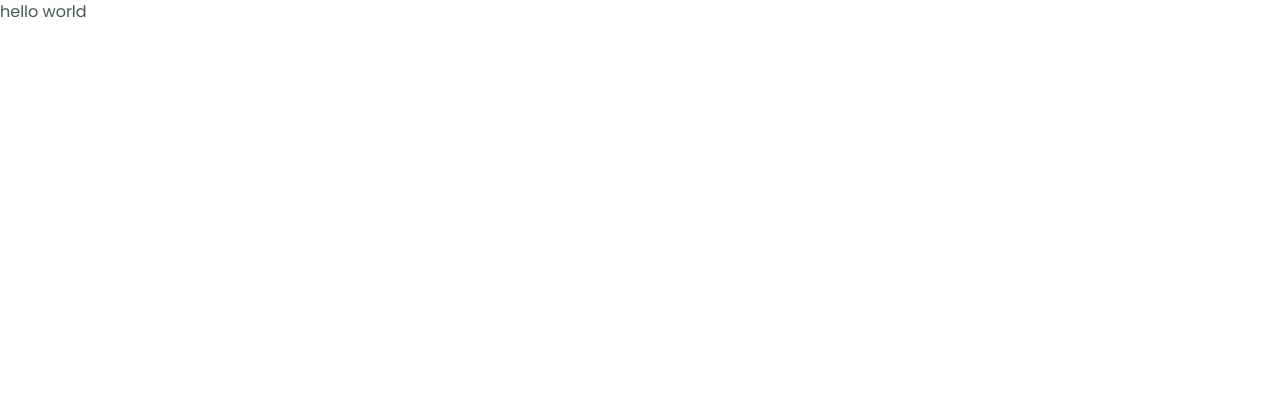
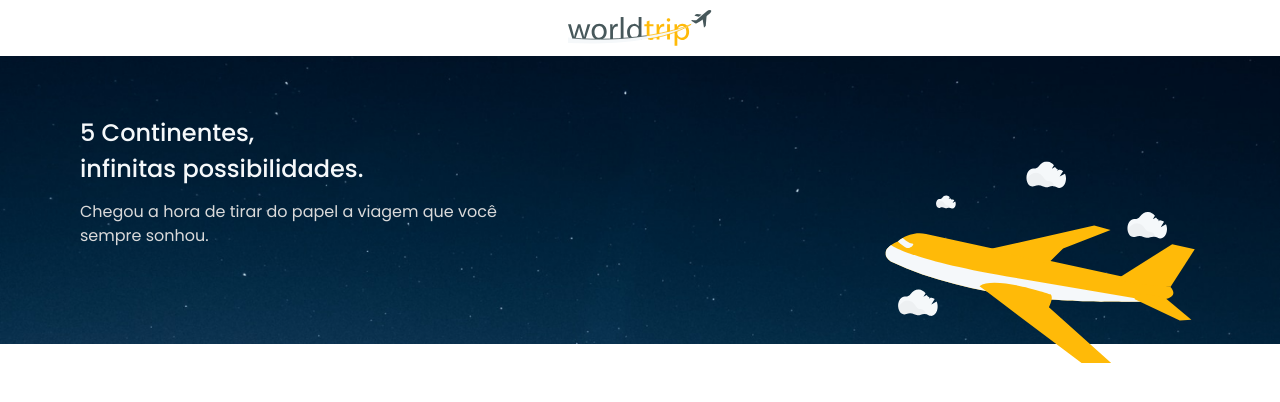
Before and after one commit to EmanuelJovito/worldtrip, a Next.js app: page / in a window 1280 px wide. Shown: the top 402 px of the page. Built offline with nearby package versions, Linux system fonts and the light colour scheme.

Commit message:
feat: Criando homepage

```diff
--- a/src/pages/index.tsx
+++ b/src/pages/index.tsx
@@ -1,5 +1,55 @@
+import { Flex, Image, Text } from '@chakra-ui/react'
+
 export default function Home() {
   return (
-    <h1>hello world</h1>
+    <>
+      <Flex
+        w="100vw"
+        h="100vh"
+        flexDirection="column"
+      >
+        <Flex
+          w="100vw"
+          h="3.5rem"
+          align="center"
+          justify="center"
+        >
+          <Image src="logo.svg" boxSize="9rem"/>
+        </Flex>
+        <Flex
+          w="100vw"
+          h="18rem"
+        >
+          <Image src="background.png" w="100vw"/>
+          <Image
+            src="airplane.svg"
+            boxSize="20rem"
+            position="absolute"
+            right="20"
+            top="102"
+          />
+          <Text
+            position="absolute"
+            color="#F5F8FA"
+            fontWeight="500"
+            fontSize="1.5rem"
+            left="20"
+            top="115"
+          >
+            5 Continentes,<br/>
+            infinitas possibilidades.
+          </Text>
+          <Text
+            position="absolute"
+            fontWeight="400"
+            color="#DADADA"
+            left="20"
+            top="200"
+          >
+            Chegou a hora de tirar do papel a viagem que você<br/> sempre sonhou.
+          </Text>
+        </Flex>
+      </Flex>
+    </>
   )
 }
```
